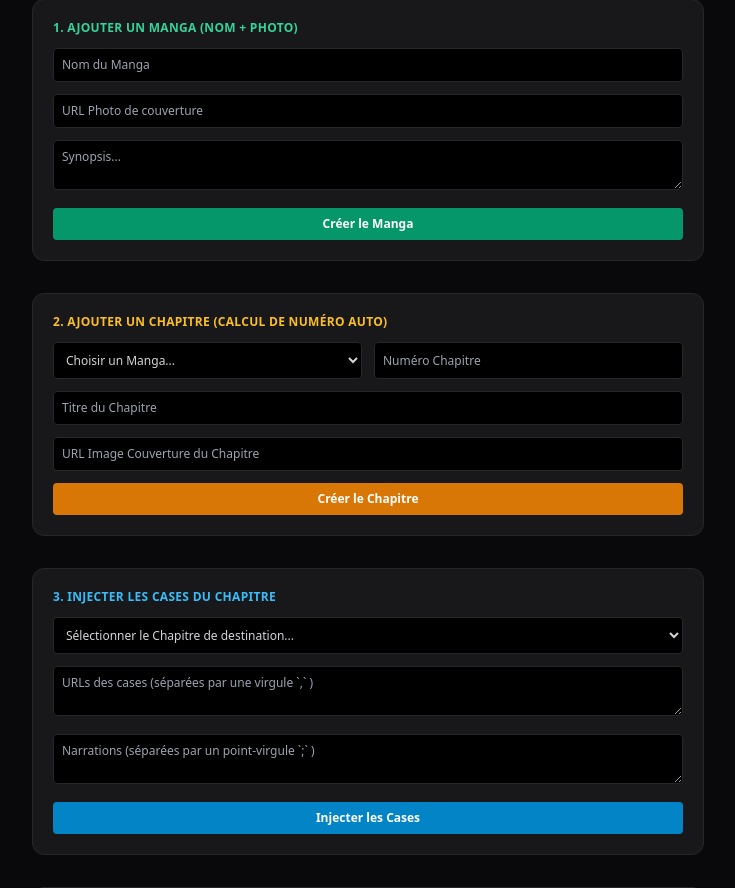
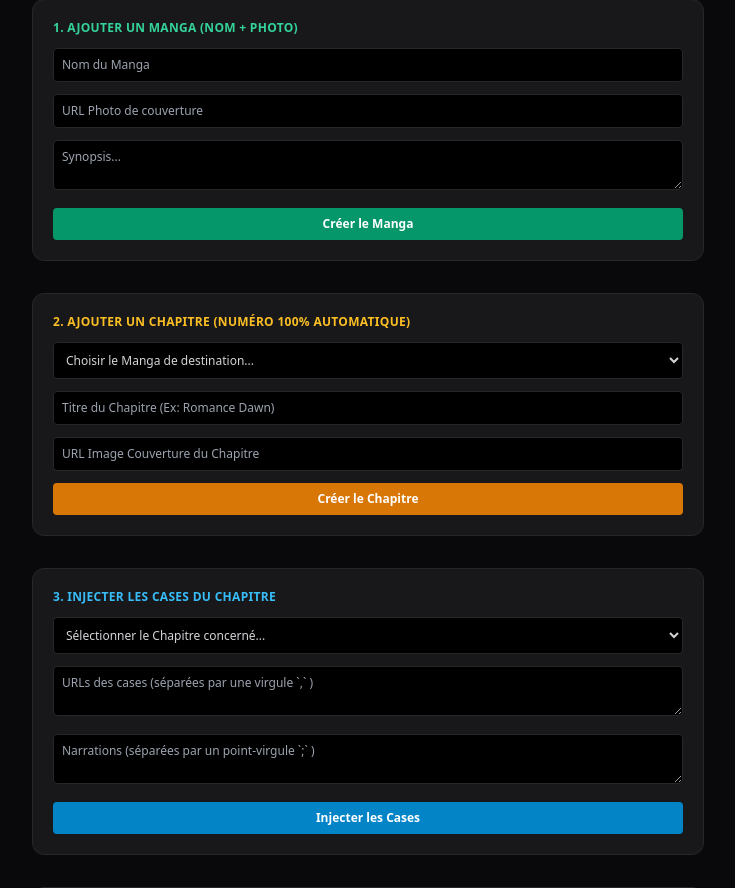
Before and after one commit to sitchad/manga-narrator, a Flask app: page /admin in a window 1280 px wide. Shown: the part 100-988 px from the top of the page, without its empty margins (272-1007 px from the left). Run offline with Flask 3, Linux system fonts and the light colour scheme; data that the repository does not hold is empty; some libraries are stand-ins or nearby versions.

Commit message:
feat: suppression de l input et automatisation totale des chapitres cote serveur

```diff
--- a/app.py
+++ b/app.py
@@ -3,8 +3,7 @@ from models.db import init_db
 from controllers.logic import (
     liste_tous_les_mangas, afficher_manga, lire_page_manga, charger_panel_admin,
     ajouter_nouveau_manga, ajouter_nouveau_chapitre, ajouter_cases_chapitre,
-    supprimer_manga_action, supprimer_chapitre_action, vider_cases_action,
-    api_prochain_chapitre_numero
+    supprimer_manga_action, supprimer_chapitre_action, vider_cases_action
 )
 
 app = Flask(__name__)
@@ -32,10 +31,6 @@ def manga_reader(manga_id, chapitre_id, numero_page):
 def admin_panel():
     return charger_panel_admin()
 
-@app.route('/admin/api/prochain-chapitre/<int:manga_id>')
-def admin_api_next_chap(manga_id):
-    return api_prochain_chapitre_numero(manga_id)
-
 @app.route('/admin/ajouter-manga', methods=['POST'])
 def admin_add_manga():
     return ajouter_nouveau_manga()
--- a/controllers/logic.py
+++ b/controllers/logic.py
@@ -1,4 +1,4 @@
-from flask import render_template, abort, request, redirect, jsonify
+from flask import render_template, abort, request, redirect
 from models.db import (
     db_get_all_mangas, db_get_manga_by_id, db_insert_manga,
     db_get_chapitres_by_manga, db_get_chapitre_numero, db_insert_chapitre,
@@ -50,10 +50,6 @@ def charger_panel_admin():
             })
     return render_template('admin.html', mangas=mangas, chapitres=tous_les_chapitres)
 
-def api_prochain_chapitre_numero(manga_id):
-    max_num = db_get_max_chapitre_numero(manga_id)
-    return jsonify({"prochain_numero": max_num + 1})
-
 def ajouter_nouveau_manga():
     nom = request.form.get('nom')
     photo_url = request.form.get('photo_url')
@@ -63,10 +59,17 @@ def ajouter_nouveau_manga():
 
 def ajouter_nouveau_chapitre():
     manga_id = request.form.get('manga_id')
-    numero = request.form.get('numero')
     titre = request.form.get('titre')
     couverture_chapitre_url = request.form.get('couverture_chapitre_url')
-    db_insert_chapitre(manga_id, numero, titre, couverture_chapitre_url)
+
+    if not manga_id:
+        return "Erreur : Aucun manga sélectionné", 400
+
+    # Calcul automatique du numéro de chapitre suivant (+1)
+    dernier_numero = db_get_max_chapitre_numero(manga_id)
+    prochain_numero = dernier_numero + 1
+
+    db_insert_chapitre(manga_id, prochain_numero, titre, couverture_chapitre_url)
     return redirect('/admin')
 
 def ajouter_cases_chapitre():
--- a/templates/admin.html
+++ b/templates/admin.html
@@ -24,19 +24,15 @@
         </div>
 
         <div class="bg-zinc-900 border border-zinc-800 p-5 rounded-xl space-y-3">
-            <h2 class="font-bold text-xs text-amber-400 uppercase tracking-wide">2. Ajouter un Chapitre (Calcul de Numéro Auto)</h2>
+            <h2 class="font-bold text-xs text-amber-400 uppercase tracking-wide">2. Ajouter un Chapitre (Numéro 100% Automatique)</h2>
             <form action="/admin/ajouter-chapitre" method="POST" class="space-y-3">
-                <div class="grid grid-cols-2 gap-3">
-                    <select id="select-manga-chap" name="manga_id" required class="bg-black p-2 text-xs rounded border border-zinc-800 focus:outline-none focus:border-amber-500 w-full text-zinc-300">
-                        <option value="" disabled selected>Choisir un Manga...</option>
-                        {% for m in mangas %}
-                        <option value="{{ m[0] }}">{{ m[1] }}</option>
-                        {% endfor %}
-                    </select>
-
-                    <input id="input-numero-chap" type="number" name="numero" placeholder="Numéro Chapitre" required class="bg-black p-2 text-xs rounded border border-zinc-800 focus:outline-none focus:border-amber-500 w-full">
-                </div>
-                <input type="text" name="titre" placeholder="Titre du Chapitre" required class="bg-black p-2 text-xs rounded border border-zinc-800 focus:outline-none focus:border-amber-500 w-full">
+                <select name="manga_id" required class="bg-black p-2 text-xs rounded border border-zinc-800 focus:outline-none focus:border-amber-500 w-full text-zinc-300">
+                    <option value="" disabled selected>Choisir le Manga de destination...</option>
+                    {% for m in mangas %}
+                    <option value="{{ m[0] }}">{{ m[1] }}</option>
+                    {% endfor %}
+                </select>
+                <input type="text" name="titre" placeholder="Titre du Chapitre (Ex: Romance Dawn)" required class="bg-black p-2 text-xs rounded border border-zinc-800 focus:outline-none focus:border-amber-500 w-full">
                 <input type="url" name="couverture_chapitre_url" placeholder="URL Image Couverture du Chapitre" required class="bg-black p-2 text-xs rounded border border-zinc-800 focus:outline-none focus:border-amber-500 w-full">
                 <button type="submit" class="w-full bg-amber-600 text-xs font-bold py-2 rounded">Créer le Chapitre</button>
             </form>
@@ -46,7 +42,7 @@
             <h2 class="font-bold text-xs text-sky-400 uppercase tracking-wide">3. Injecter les Cases du Chapitre</h2>
             <form action="/admin/ajouter-cases" method="POST" class="space-y-3">
                 <select name="chapitre_id" required class="bg-black p-2 text-xs rounded border border-zinc-800 focus:outline-none focus:border-sky-500 w-full text-zinc-300">
-                    <option value="" disabled selected>Sélectionner le Chapitre de destination...</option>
+                    <option value="" disabled selected>Sélectionner le Chapitre concerné...</option>
                     {% for c in chapitres %}
                     <option value="{{ c.id }}">[{{ c.manga_nom }}] Ch.{{ c.numero }} — {{ c.titre }}</option>
                     {% endfor %}
@@ -90,27 +86,5 @@
             </div>
         </div>
     </div>
-
-    <script>
-        const selectManga = document.getElementById('select-manga-chap');
-        const inputNumero = document.getElementById('input-numero-chap');
-
-        selectManga.addEventListener('change', function() {
-            const mangaId = this.value;
-            if (!mangaId) return;
-
-            inputNumero.placeholder = "Calcul en cours...";
-
-            fetch(`/admin/api/prochain-chapitre/${mangaId}`)
-                .then(response => response.json())
-                .then(data => {
-                    inputNumero.value = data.prochain_numero;
-                })
-                .catch(err => {
-                    console.error("Erreur de récupération du numéro de chapitre:", err);
-                    inputNumero.placeholder = "Numéro Chapitre";
-                });
-        });
-    </script>
 </body>
 </html>
```
